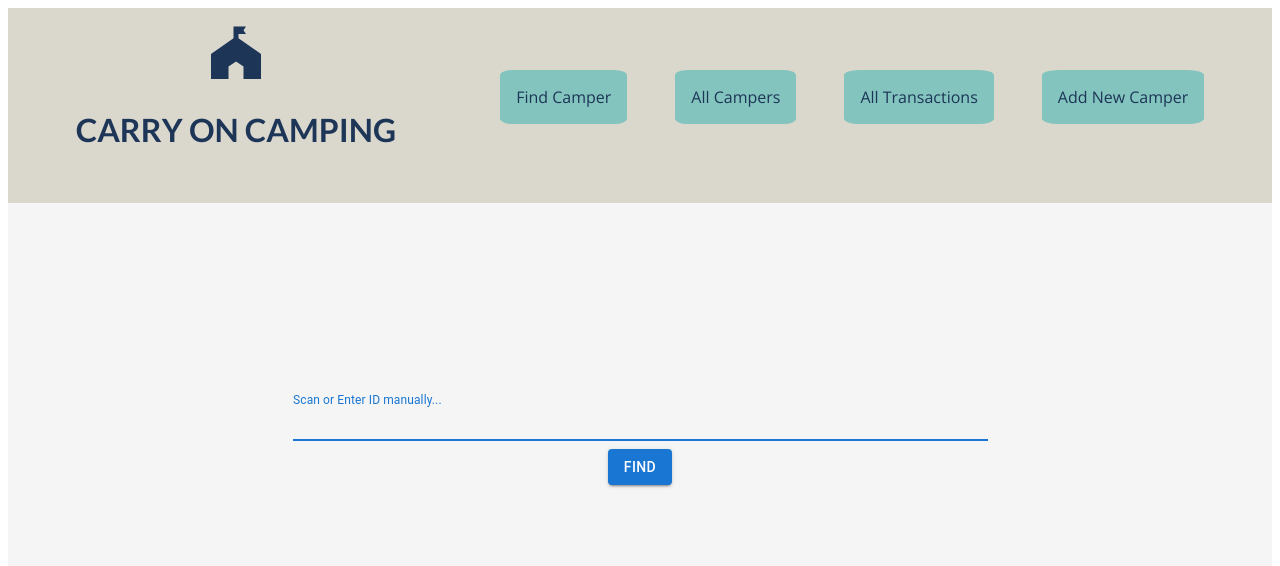
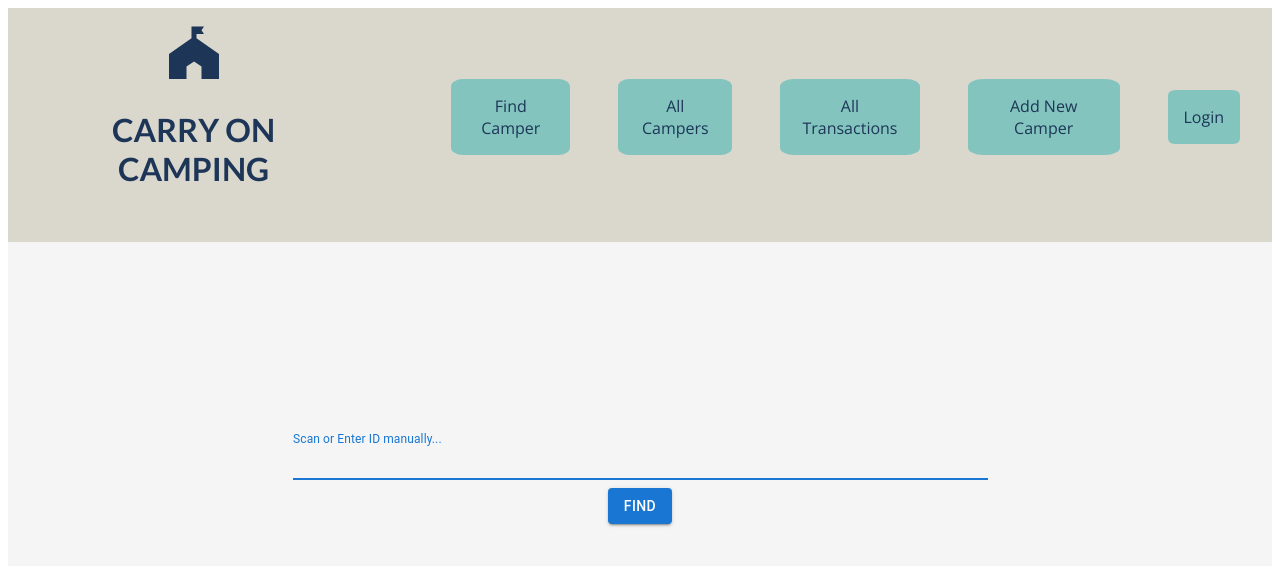
Before and after one commit to RadheyaM/next-camp-bank, a Next.js app: page / in a window 1280 px wide. Shown: the top 566 px of the page. Built offline with nearby package versions, Linux system fonts and the light colour scheme; no server answers.

Commit message:
Some setup RE next auth sessions

```diff
--- a/src/components/layout/MainNavigation.js
+++ b/src/components/layout/MainNavigation.js
@@ -1,9 +1,11 @@
 import Link from "next/link";
 import styles from "./MainNavigation.module.css";
-import Button from "@mui/material/Button";
 import FestivalIcon from "@mui/icons-material/Festival";
+import { useSession } from "next-auth/react";
 
 const MainNavigation = () => {
+  const {data: session, status } = useSession();
+  console.log(status)
   return (
     <header className={styles.header}>
       <div className={styles.logo}>
@@ -26,6 +28,21 @@ const MainNavigation = () => {
           <Link href="/campers/add" replace>
             Add New Camper
           </Link>
+          {session && (
+            <Link href="/campers" replace>
+            User Profile
+            </Link>
+          )}
+          {!session && (
+            <Link href="/campers" replace>
+            Login
+            </Link>
+          )}
+          {session && (
+            <Link href="/campers" replace>
+            Logout
+            </Link>
+          )}
         </ul>
       </nav>
     </header>
--- a/src/pages/_app.js
+++ b/src/pages/_app.js
@@ -3,6 +3,7 @@ import Layout from "../components/layout/Layout";
 import { useState } from "react";
 import { QueryClient, QueryClientProvider } from "@tanstack/react-query";
 import { ReactQueryDevtools } from "@tanstack/react-query-devtools";
+import { SessionProvider } from "next-auth/react";
 
 function MyApp({ Component, pageProps }) {
   const [queryClient] = useState(
@@ -16,12 +17,14 @@ function MyApp({ Component, pageProps }) {
       })
   );
   return (
+    <SessionProvider>
       <QueryClientProvider client={queryClient}>
         <Layout>
           <Component {...pageProps} />
           <ReactQueryDevtools />
         </Layout>
       </QueryClientProvider>
+    </SessionProvider>
   );
 }
 
```
Lines whose indentation alone changed are shown as unchanged.
